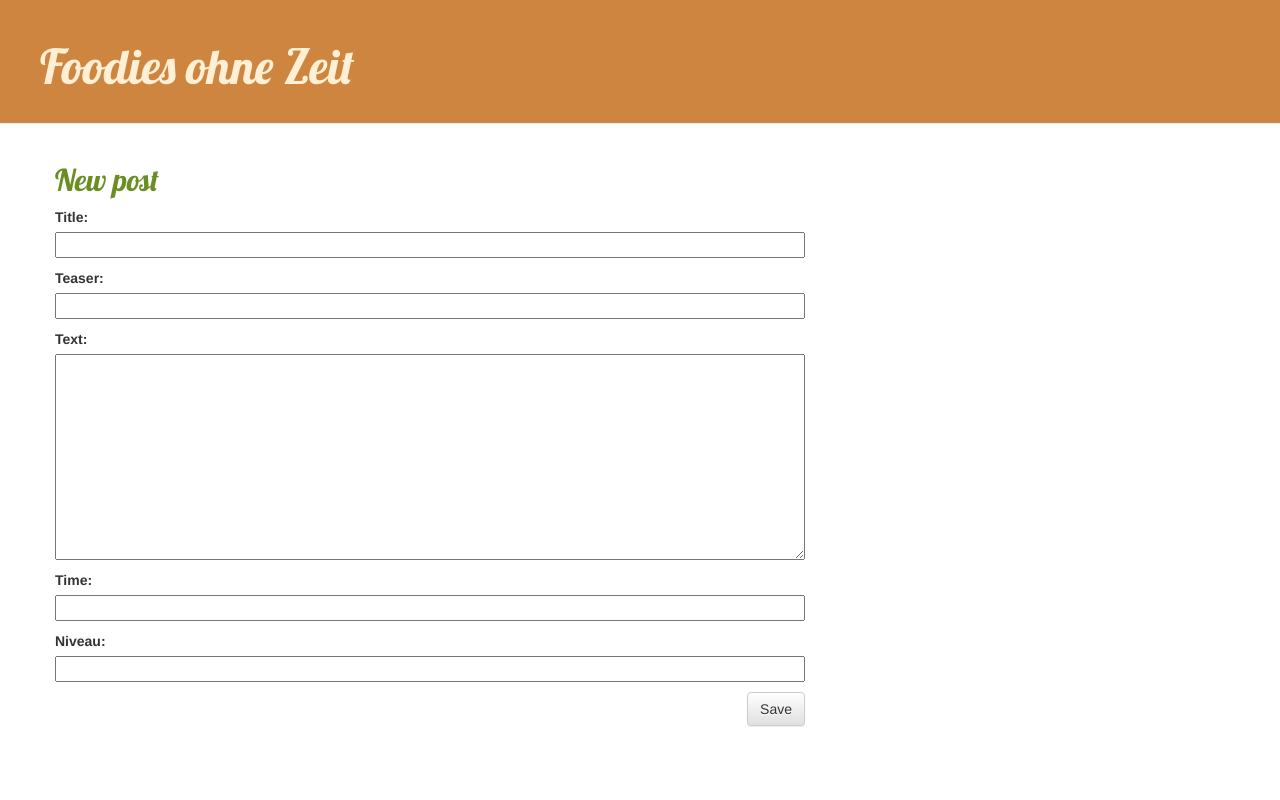
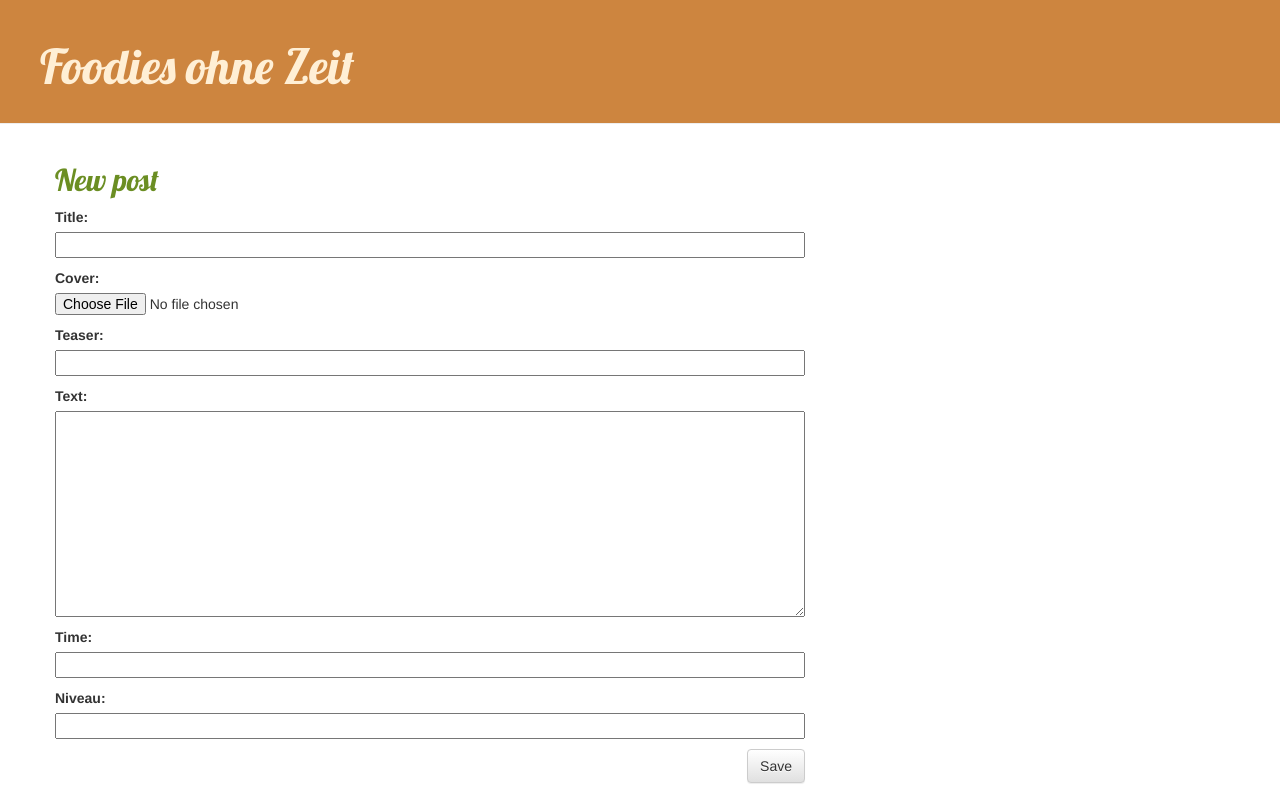
Before and after one commit to zunaira77/my-user-storie, a Django app: page /post/new/ in a window 1280 px wide. Run offline with Django 3.2, Linux system fonts and the light colour scheme; some libraries are stand-ins or nearby versions.

Commit message:
Image files

```diff
--- a/blog/forms.py
+++ b/blog/forms.py
@@ -5,4 +5,4 @@ class PostForm(forms.ModelForm):
 
     class Meta:
          model = Post
-         fields = ('title', 'teaser', 'text','time','niveau',)
+         fields = ('title', 'cover', 'teaser', 'text','time','niveau',)
--- a/blog/models.py
+++ b/blog/models.py
@@ -15,6 +15,7 @@ class Post(models.Model):
     niveau = models.CharField(max_length=200)
     created_date = models.DateTimeField(default=timezone.now)
     published_date = models.DateTimeField(blank=True, null=True)
+    cover = models.ImageField(upload_to='media/images/', blank=True, null=True)
 
     def publish(self):
         self.published_date = timezone.now()
--- a/blog/templates/blog/base.html
+++ b/blog/templates/blog/base.html
@@ -6,6 +6,13 @@
         <link rel="stylesheet" href="//maxcdn.bootstrapcdn.com/bootstrap/3.2.0/css/bootstrap-theme.min.css">
         <link href='//fonts.googleapis.com/css?family=Lobster&subset=latin,latin-ext' rel='stylesheet' type='text/css'>
         <link rel="stylesheet" href="{% static 'css/blog.css' %}">
+        <meta charset="utf-8">
+        <meta name="viewport" content="width=device-width, initial-scale=1, shrink-to-fit=no">
+        <link href="https://fonts.googleapis.com/css?family=Oswald&display=swap" rel="stylesheet">
+        <link rel="stylesheet" href="main.css">
+        <script src="https://code.jquery.com/jquery-3.3.1.slim.min.js"></script>
+        <script src="https://cdnjs.cloudflare.com/ajax/libs/popper.js/1.14.3/umd/popper.min.js"></script>
+        <script src="https://stackpath.bootstrapcdn.com/bootstrap/4.1.3/js/bootstrap.min.js"></script>
     </head>
     <body>
         <div class="page-header">
--- a/blog/templates/blog/post_detail.html
+++ b/blog/templates/blog/post_detail.html
@@ -1,4 +1,5 @@
 {% extends 'blog/base.html' %}
+{% load static %}
 
 {% block content %}
     <div class="post">
@@ -11,6 +12,7 @@
         <a class="btn btn-default" href="{% url 'post_edit' pk=post.pk %}"><span class="glyphicon glyphicon-pencil"></span></a>
         {% endif %}
         <h2>{{ post.title }}</h2>
+        <img src="{% static 'bauernbrot_50350.jpg' %}" alt="bauernbrot">
         <p>{{ post.time|linebreaksbr }}</p>
         <p>{{ post.niveau|linebreaksbr }}</p>
         <p>{{ post.text|linebreaksbr }}</p>
--- a/blog/templates/blog/post_list.html
+++ b/blog/templates/blog/post_list.html
@@ -12,7 +12,6 @@
         <div class="page-header">
             <h1><a href="/">Foodies ohne Zeit</a></h1>
         </div>
-
         <div class="content container">
             <div class="row">
                 <div class="col-md-8">
@@ -23,6 +22,7 @@
                                     {{ post.published_date }}
                                 </div>
                                 <h2><a href="{% url 'post_detail' pk=post.pk %}">{{ post.title }}</a></h2>
+                                <img src="{% static 'bauernbrot_50350.jpg' %}" alt="bauernbrot">
                                 <p>{{ post.teaser|linebreaksbr }}</p>
                                 <p>{{ post.time|linebreaksbr }}</p>
                                 <p>{{ post.niveau|linebreaksbr }}</p>
--- a/mysite/settings.py
+++ b/mysite/settings.py
@@ -120,3 +120,5 @@ USE_TZ = True
 
 STATIC_URL = '/static/'
 STATIC_ROOT = os.path.join(BASE_DIR, 'static')
+MEDIA_URL = '/images/'
+MEDIA_ROOT = os.path.join(BASE_DIR, 'media/images')
--- a/mysite/urls.py
+++ b/mysite/urls.py
@@ -15,8 +15,13 @@ Including another URLconf
 """
 from django.contrib import admin
 from django.urls import path, include
+from django.conf import settings
+from django.conf.urls.static import static
 
 urlpatterns = [
     path('admin/', admin.site.urls),
     path('', include('blog.urls')),
 ]
+
+if settings.DEBUG:
+    urlpatterns += static(settings.MEDIA_URL, document_root = settings.MEDIA_ROOT)
```
Also changed, not shown: blog/views.py (+9 -0 lines), blog/migrations/0005_auto_20200619_1922.py (added), blog/migrations/0006_post_cover.py (added), blog/migrations/0007_remove_post_cover.py (added), blog/migrations/0008_post_cover.py (added), blog/migrations/0009_remove_post_cover.py (added), blog/migrations/0010_post_cover.py (added), blog/migrations/0011_auto_20200629_2234.py (added), blog/migrations/0012_auto_20200629_2237.py (added), blog/static/Brot.jpg (added), blog/static/bauernbrot_50350.jpg (added), media/images/Brot.jpg (added), media/images/bauernbrot_50350.jpg (added).
